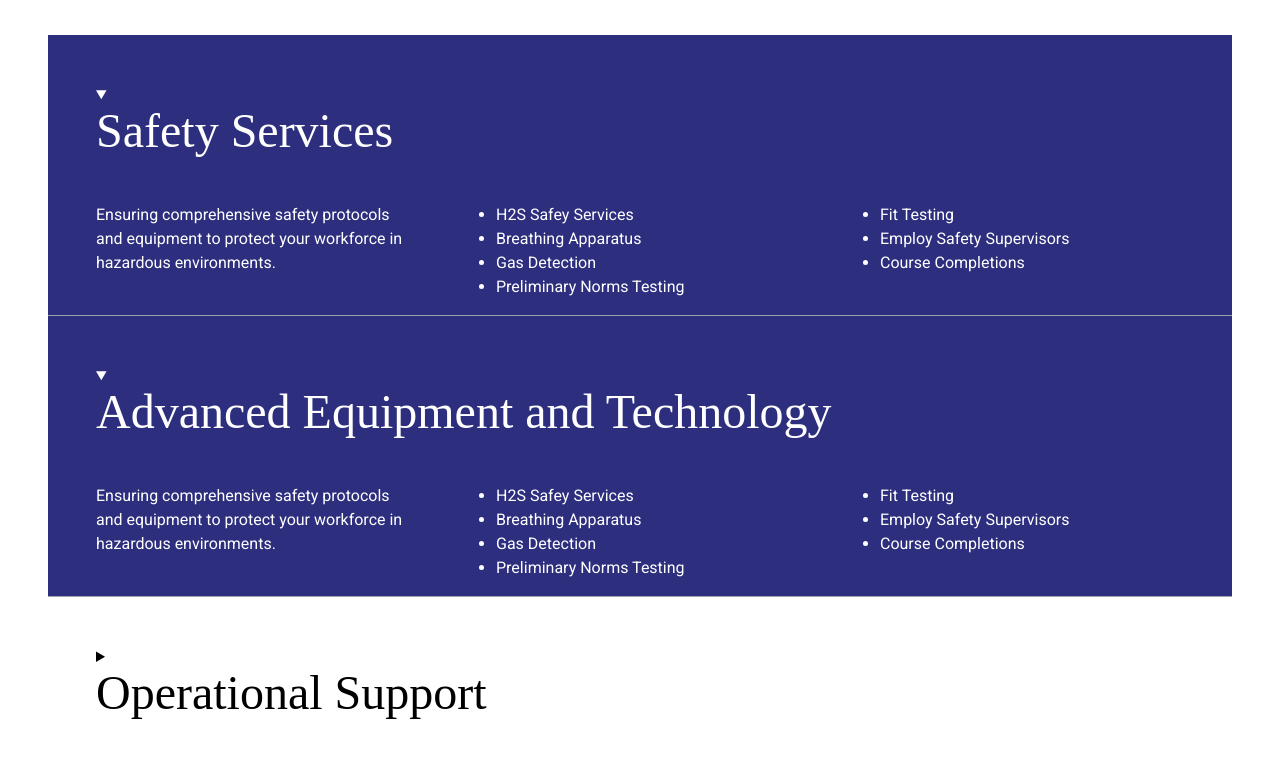
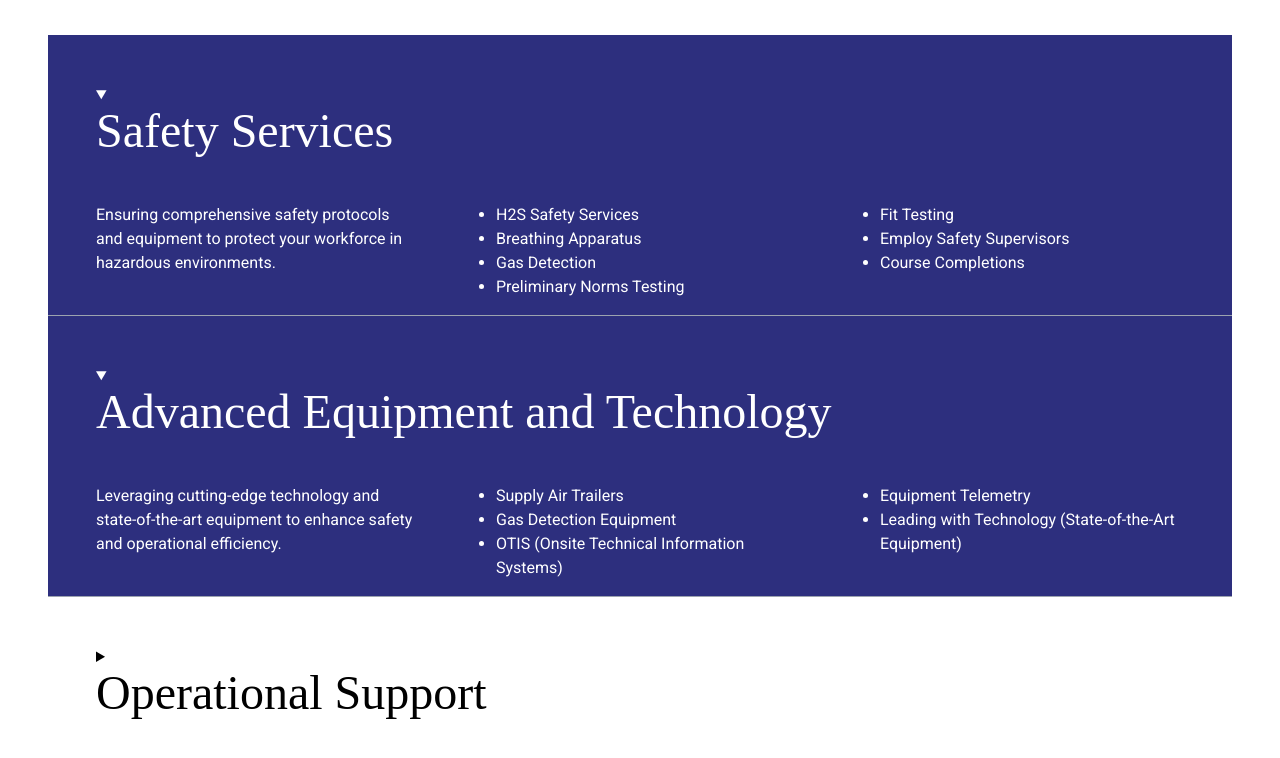
Before and after one commit to colbygarland/cape-energy, a Nuxt app: page / in a window 1280 px wide. Both pictures are taken after a click on the heading "Advanced Equipment and Technology". Shown: the part 1459-2217 px from the top of the page. Built offline with nearby package versions, Linux system fonts and the light colour scheme; a web font is replaced by a local one.

Commit message:
added more services

```diff
--- a/pages/index.vue
+++ b/pages/index.vue
@@ -55,7 +55,7 @@
               Ensuring comprehensive safety protocols and equipment to protect your workforce in hazardous environments.
             </p>
             <ul class="list-disc pl-4">
-              <li>H2S Safey Services</li>
+              <li>H2S Safety Services</li>
               <li>Breathing Apparatus</li>
               <li>Gas Detection</li>
               <li>Preliminary Norms Testing</li>
@@ -73,18 +73,17 @@
           <summary><h3 class="mb-4 text-3xl lg:mb-12 lg:text-5xl">Advanced Equipment and Technology</h3></summary>
           <div class="grid grid-cols-1 gap-8 lg:grid-cols-3 lg:gap-16">
             <p>
-              Ensuring comprehensive safety protocols and equipment to protect your workforce in hazardous environments.
+              Leveraging cutting-edge technology and state-of-the-art equipment to enhance safety and operational
+              efficiency.
             </p>
             <ul class="list-disc pl-4">
-              <li>H2S Safey Services</li>
-              <li>Breathing Apparatus</li>
-              <li>Gas Detection</li>
-              <li>Preliminary Norms Testing</li>
+              <li>Supply Air Trailers</li>
+              <li>Gas Detection Equipment</li>
+              <li>OTIS (Onsite Technical Information Systems)</li>
             </ul>
             <ul class="list-disc pl-4">
-              <li>Fit Testing</li>
-              <li>Employ Safety Supervisors</li>
-              <li>Course Completions</li>
+              <li>Equipment Telemetry</li>
+              <li>Leading with Technology (State-of-the-Art Equipment)</li>
             </ul>
           </div>
         </details>
@@ -94,18 +93,16 @@
           <summary><h3 class="mb-4 text-3xl lg:mb-12 lg:text-5xl">Operational Support</h3></summary>
           <div class="grid grid-cols-1 gap-8 lg:grid-cols-3 lg:gap-16">
             <p>
-              Ensuring comprehensive safety protocols and equipment to protect your workforce in hazardous environments.
+              Providing expert support and specialized equipment for efficient and safe drilling, completion, and
+              maintenance operations.
             </p>
             <ul class="list-disc pl-4">
-              <li>H2S Safey Services</li>
-              <li>Breathing Apparatus</li>
-              <li>Gas Detection</li>
-              <li>Preliminary Norms Testing</li>
+              <li>Service Rigs (Completing the Wells)</li>
+              <li>Fracturing (Fracs)</li>
             </ul>
             <ul class="list-disc pl-4">
-              <li>Fit Testing</li>
-              <li>Employ Safety Supervisors</li>
-              <li>Course Completions</li>
+              <li>Flowback Operations</li>
+              <li>Drilling Rig Safety Equipment</li>
             </ul>
           </div>
         </details>
@@ -115,18 +112,14 @@
           <summary><h3 class="mb-4 text-3xl lg:mb-12 lg:text-5xl">Specialized Rescue and Entry Services</h3></summary>
           <div class="grid grid-cols-1 gap-8 lg:grid-cols-3 lg:gap-16">
             <p>
-              Ensuring comprehensive safety protocols and equipment to protect your workforce in hazardous environments.
+              Delivering specialized rescue operations and confined space entry solutions to address high-risk
+              scenarios.
             </p>
             <ul class="list-disc pl-4">
-              <li>H2S Safey Services</li>
-              <li>Breathing Apparatus</li>
-              <li>Gas Detection</li>
-              <li>Preliminary Norms Testing</li>
+              <li>Confined Space Entry / Breathing Apparatus</li>
             </ul>
             <ul class="list-disc pl-4">
-              <li>Fit Testing</li>
-              <li>Employ Safety Supervisors</li>
-              <li>Course Completions</li>
+              <li>High Angle Rescue</li>
             </ul>
           </div>
         </details>
```
